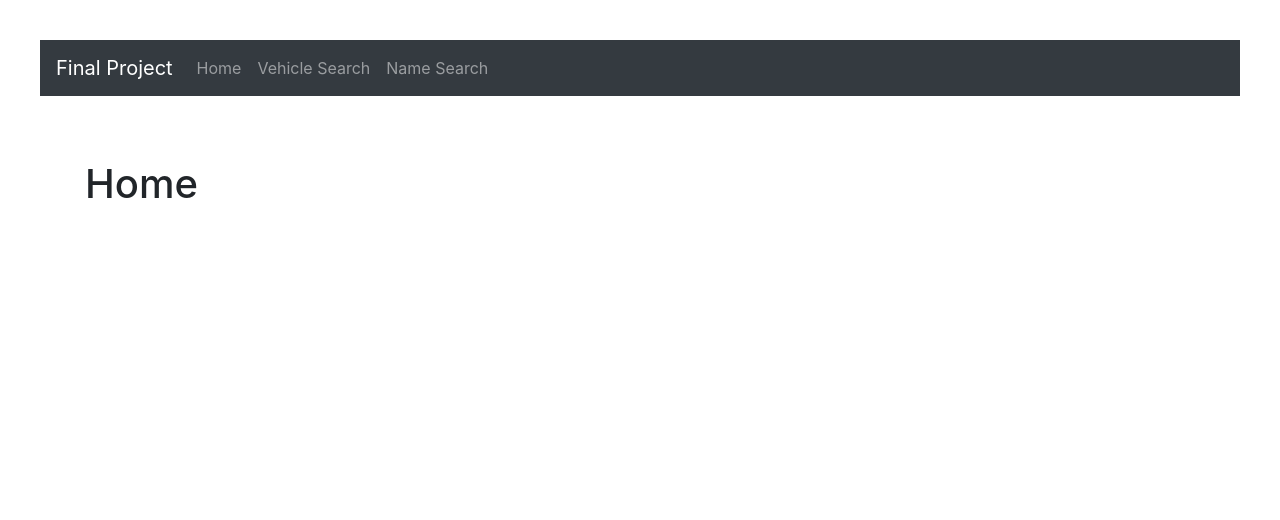
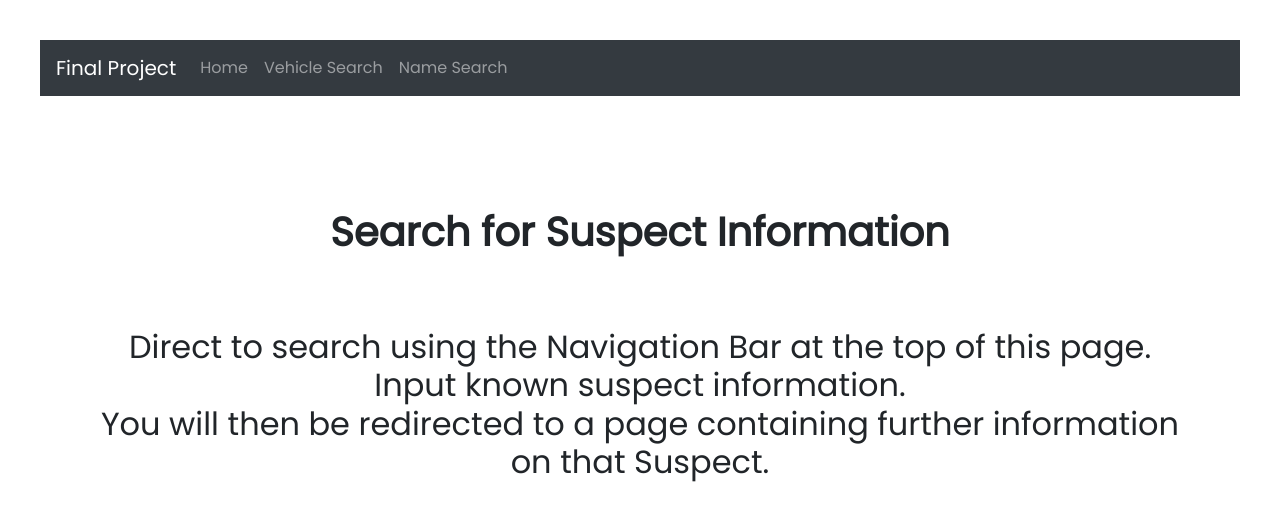
Before and after one commit to the-winning-team-for-this-project/frontend, a React (Create React App) app: page / in a window 1280 px wide. Shown: the top 520 px of the page. Built offline with nearby package versions, Linux system fonts and the light colour scheme.

Commit message:
Style Added

```diff
--- a/src/App.css
+++ b/src/App.css
@@ -1,48 +1,5 @@
-    /* Remove the navbar's default margin-bottom and rounded borders */
-     .navbar {
-      margin-bottom: 0;
-      border-radius: 0;
-
-    }
-
-
-.App-logo {
-  height: 40vmin;
-  pointer-events: none;
-}
-
-@media (prefers-reduced-motion: no-preference) {
-  .App-logo {
-    animation: App-logo-spin infinite 20s linear;
-  }
-}
-
-.App-header {
-  background-color: #282c34;
-  min-height: 100vh;
-  display: flex;
-  flex-direction: column;
-  align-items: center;
-  justify-content: center;
-  font-size: calc(10px + 2vmin);
-  color: white;
-}
-
-.App-link {
-  color: #61dafb;
-}
-
-@keyframes App-logo-spin {
-  from {
-    transform: rotate(0deg);
-  }
-  to {
-    transform: rotate(360deg);
-  }
-}
-
 .navbar {
-  margin-bottom: 4rem;
+  margin-bottom: 7rem;
 }
 
     :root{
@@ -75,5 +32,23 @@ body {
 .leaflet-container{
   width: 70rem;
   height: 30rem;
+}
 
+.container {
+  line-height: 4;
+  text-align: center
 }
+
+.accordion {
+  font-size: 1.5rem;
+}
+
+.card-header:first-child {
+  background-color: #282c34;
+  border-radius: 15px 50px 30px 5px;
+  border-bottom: 0;
+}
+
+.card-header {
+  color: whitesmoke;
+}
--- /dev/null
+++ b/src/components/Homepage.jsx
@@ -0,0 +1,18 @@
+import { Container } from 'react-bootstrap'
+
+const Homepage = () => {
+    return (
+        <Container className='homecontainer'>
+        <h1><strong>Search for Suspect Information</strong></h1>
+        <br />
+        <h2>Direct to search using the Navigation Bar at the top of this page.
+            Input known suspect information.
+            <br />
+            You will then be redirected to a page containing further information on that Suspect.
+        </h2>
+        </Container>
+
+    )
+}
+
+export default Homepage
--- a/src/components/Main.jsx
+++ b/src/components/Main.jsx
@@ -5,6 +5,7 @@ import FetchProfile from './FetchProfile'
 import NameSearch from './NameSearch'
 import RegSearch from './RegSearch'
 import SiteNavbar from './Navbar'
+import Homepage from './Homepage'
 import MapView from './MapView'
 
 
@@ -16,7 +17,7 @@ const Main = () => {
             <Router>
                 <Switch>
                     <Route exact path="/">
-                        <h1>Home</h1>
+                        <Homepage/>
                     </Route>
                     <Route path="/vehicle-search">
                         <RegSearch/>
--- a/src/components/RegSearch.jsx
+++ b/src/components/RegSearch.jsx
@@ -22,7 +22,7 @@ const RegSearch = () => {
         <Jumbotron>
         <h1>Vehicle Search</h1>
         <p>
-          Search for a vehicle using a registration plate.
+            Search for vehicle using registration plate
         </p>
         <Form>
             <Form.Group>
--- a/src/index.css
+++ b/src/index.css
@@ -1,8 +1,8 @@
+@import url('https://fonts.googleapis.com/css?family=Poppins');
+
 body {
   margin: 0;
-  font-family: -apple-system, BlinkMacSystemFont, 'Segoe UI', 'Roboto', 'Oxygen',
-    'Ubuntu', 'Cantarell', 'Fira Sans', 'Droid Sans', 'Helvetica Neue',
-    sans-serif;
+  font-family: Poppins !important;
   -webkit-font-smoothing: antialiased;
   -moz-osx-font-smoothing: grayscale;
 }
```
